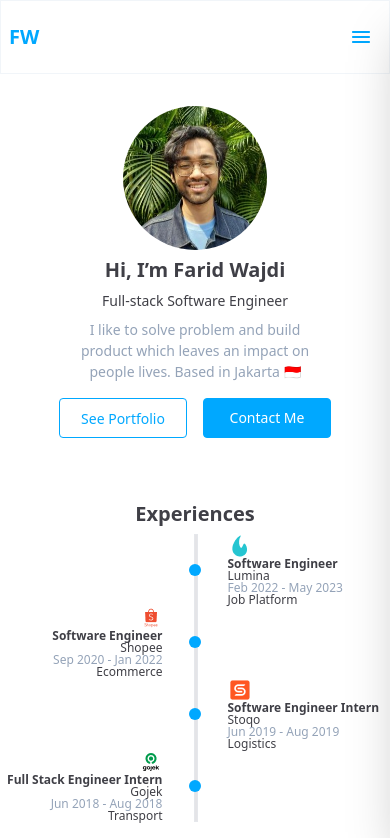
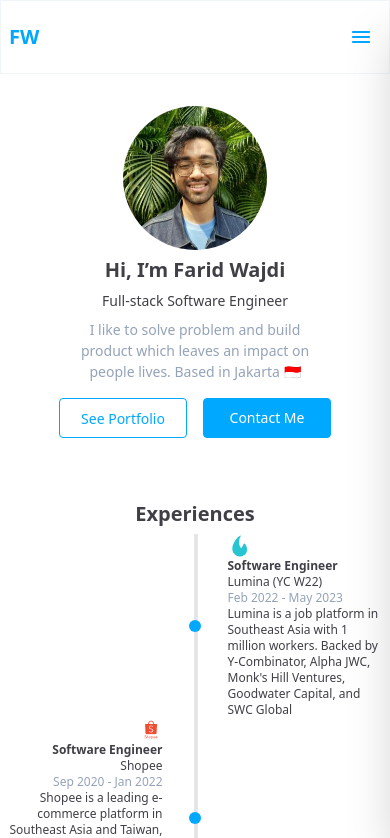
Before and after one commit to wajdifarid/personal-website, a React (Create React App) app: page / in a window 390 px wide. Shown: the top 838 px of the page. Built offline with nearby package versions, Linux system fonts and the light colour scheme.

Commit message:
Fix experiences responsiveness

```diff
--- a/src/App.js
+++ b/src/App.js
@@ -69,11 +69,11 @@ export default function HomePage() {
               <div className="w-5/12">
                 <div className="flex flex-col justify-start items-start">
                   <img className="w-6 h-6 rounded-sm" src="/assets/lumina.png" alt="lumina" />
-                  <div className="flex flex-col justify-start items-start">
-                    <div className="text-zinc-700 text-[12px] font-bold leading-none">Software Engineer</div>
-                    <div className="text-left text-zinc-700 text-[12px] font-normal leading-none">Lumina</div>
-                    <div className="text-left text-slate-400 text-[12px] font-normal leading-none">Feb 2022 - May 2023</div>
-                    <div className="text-left text-zinc-700 text-[12px] font-normal leading-none">Job Platform</div>
+                  <div className="flex flex-col justify-start items-start w-40 max-w-full">
+                    <div className="text-zinc-700 text-[12px] font-bold leading-4">Software Engineer</div>
+                    <div className="text-left text-zinc-700 text-[12px] font-normal leading-4">Lumina (YC W22)</div>
+                    <div className="text-left text-slate-400 text-[12px] font-normal leading-4">Feb 2022 - May 2023</div>
+                    <div className="text-left  text-zinc-700 text-[12px] font-normal leading-4">Lumina is a job platform in Southeast Asia with 1 million workers. Backed by Y-Combinator, Alpha JWC, Monk's Hill Ventures, Goodwater Capital, and SWC Global</div>
                   </div>
                 </div>
               </div>
@@ -87,11 +87,11 @@ export default function HomePage() {
               <div className="w-5/12">
                 <div className="flex flex-col justify-end items-end">
                   <img className="w-6 h-6 rounded-sm" src="/assets/shopee.png" alt="shopee" />
-                  <div className="flex flex-col justify-end items-end">
-                    <div className="text-right text-zinc-700 text-[12px] font-bold leading-none">Software Engineer</div>
-                    <div className="text-right text-zinc-700 text-[12px] font-normal leading-none">Shopee</div>
-                    <div className="text-right text-slate-400 text-[12px] font-normal leading-none">Sep 2020 - Jan 2022</div>
-                    <div className="text-right text-zinc-700 text-[12px] font-normal leading-none">Ecommerce</div>
+                  <div className="flex flex-col justify-end items-end w-40 max-w-full">
+                    <div className="text-right text-zinc-700 text-[12px] font-bold leading-4">Software Engineer</div>
+                    <div className="text-right text-zinc-700 text-[12px] font-normal leading-4">Shopee</div>
+                    <div className="text-right text-slate-400 text-[12px] font-normal leading-4">Sep 2020 - Jan 2022</div>
+                    <div className="text-right text-zinc-700 text-[12px] font-normal leading-4">Shopee is a leading e-commerce platform in Southeast Asia and Taiwan, providing a secure and fast online shopping experience. Shopee is a part of Sea, a company listed on the NYSE under the symbol SE</div>
                   </div>
                 </div>
               </div>
@@ -105,29 +105,29 @@ export default function HomePage() {
               <div className="w-5/12">
                 <div className="flex flex-col justify-start items-start">
                   <img className="w-6 h-6 rounded-sm" src="/assets/stoqo.png" alt="stoqo" />
-                  <div className="flex flex-col justify-start items-start">
-                    <div className="text-zinc-700 text-[12px] font-bold leading-none">Software Engineer Intern</div>
-                    <div className="text-left text-zinc-700 text-[12px] font-normal leading-none">Stoqo</div>
-                    <div className="text-left text-slate-400 text-[12px] font-normal leading-none">Jun 2019 - Aug 2019</div>
-                    <div className="text-left text-zinc-700 text-[12px] font-normal leading-none">Logistics</div>
+                  <div className="flex flex-col justify-start items-start w-40 max-w-full">
+                    <div className="text-zinc-700 text-[12px] font-bold leading-4">Software Engineer Intern</div>
+                    <div className="text-left text-zinc-700 text-[12px] font-normal leading-4">Stoqo</div>
+                    <div className="text-left text-slate-400 text-[12px] font-normal leading-4">Jun 2019 - Aug 2019</div>
+                    <div className="text-left text-zinc-700 text-[12px] font-normal leading-4">STOQO streamlines the F&B supply chain and empowers small businesses with quality ingredients</div>
                   </div>
                 </div>
               </div>
             </div>
 
             {/* <!-- left timeline --> */}
-            <div className="flex justify-between flex-row-reverse items-center w-full">
+            <div className="flex justify-between flex-row-reverse items-center">
               <div className="w-5/12"></div>
               <div className="relative z-10 flex items-center bg-sky-500 w-3 h-3 rounded-full">
               </div>
               <div className="w-5/12">
                 <div className="flex flex-col justify-end items-end">
                   <img className="w-6 h-6 rounded-sm" src="/assets/gojek.png" alt="gojek" />
-                  <div className="flex flex-col justify-end items-end">
-                    <div className="text-right text-zinc-700 text-[12px] font-bold leading-none">Full Stack Engineer Intern</div>
-                    <div className="text-right text-zinc-700 text-[12px] font-normal leading-none">Gojek</div>
-                    <div className="text-right text-slate-400 text-[12px] font-normal leading-none">Jun 2018 - Aug 2018</div>
-                    <div className="text-right text-zinc-700 text-[12px] font-normal leading-none">Transport</div>
+                  <div className="flex flex-col justify-end items-end w-40 max-w-full">
+                    <div className="text-right text-zinc-700 text-[12px] font-bold leading-4">Full Stack Engineer Intern</div>
+                    <div className="text-right text-zinc-700 text-[12px] font-normal leading-4">Gojek</div>
+                    <div className="text-right text-slate-400 text-[12px] font-normal leading-4">Jun 2018 - Aug 2018</div>
+                    <div className="text-right text-zinc-700 text-[12px] font-normal leading-4">Gojek is the top on-demand platform in Southeast Asia, providing transportation, food delivery, logistics, and more. Notable investors include Google, Tencent, JD.com, Mitsubishi Corporation, and Visa</div>
                   </div>
                 </div>
               </div>
```
